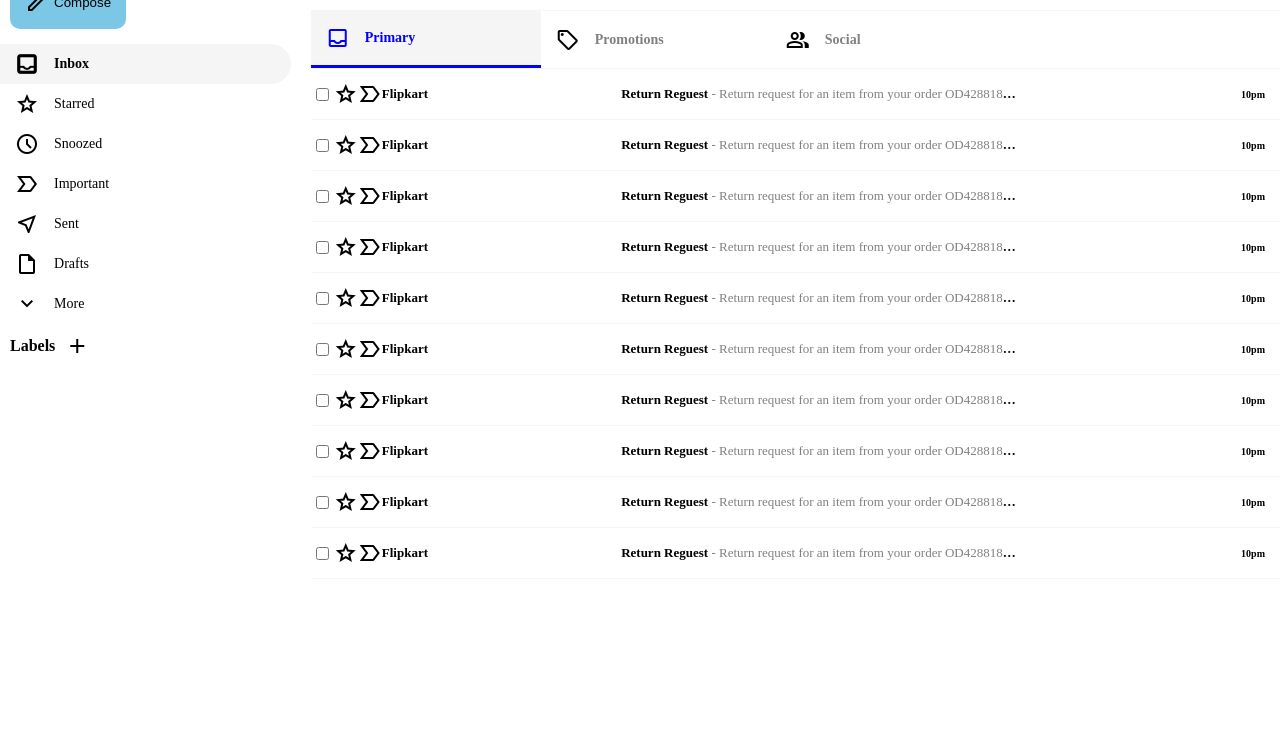
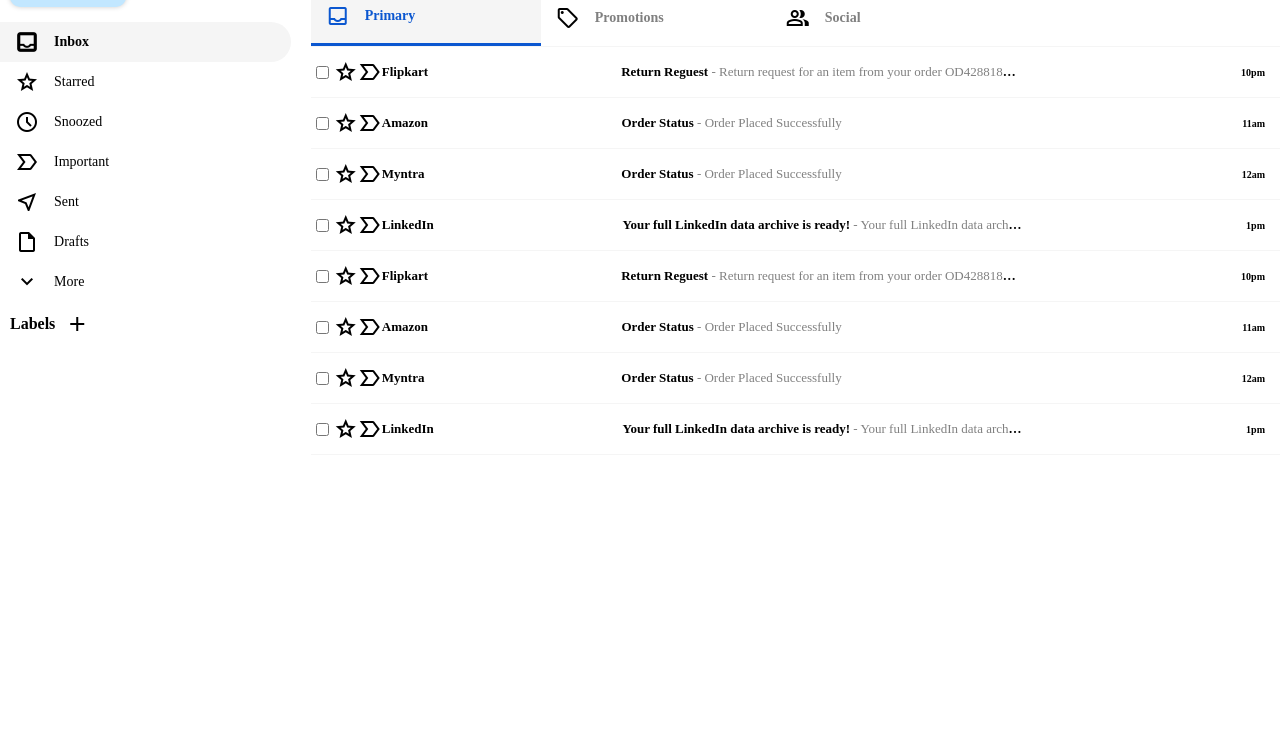
Before and after one commit to sulemankhan1803/Gmail-Clone, a plain HTML site: page index.html in a window 1280 px wide. Shown: the part 129-870 px from the top of the page. Drawn offline with nearby package versions, Linux system fonts and the light colour scheme.

Commit message:
Add files via upload

```diff
--- a/index.html
+++ b/index.html
@@ -36,7 +36,6 @@
         <!-- Search Icon -->
         <span class="material-symbols-outlined"> search </span>
         <input type="text" placeholder="Search mail" />
-
       </div>
 
       <div class="headerRight">
@@ -50,11 +49,12 @@
 
     <!-- Main Body -->
     <div class="main-body">
-
       <!-- Sidebar Starts -->
       <div class="sidebar">
-          <button class="sidebar-compose"><span class="material-symbols-outlined">
-            edit</span>Compose</button>
+        <button class="sidebar-compose">
+          <span class="material-symbols-outlined">edit</span>
+          Compose
+        </button>
 
         <!-- Inbox -->
         <div class="sidebarOption sidebarOption-active">
@@ -91,11 +91,10 @@
           <span class="material-symbols-outlined">note</span>
           <h3>Drafts</h3>
         </div>
+
         <!-- More -->
         <div class="sidebarOption">
-            <span class="material-symbols-outlined">
-                expand_more
-                </span>
+          <span class="material-symbols-outlined">expand_more</span>
           <h3>More</h3>
         </div>
 
@@ -113,77 +112,62 @@
       <div class="emailList">
         <!-- Settings Starts -->
         <div class="emailList-settings">
-
           <div class="emailList-settingsLeft">
             <input type="checkbox" />
+            <span class="material-symbols-outlined">arrow_drop_down</span>
+            <span class="material-symbols-outlined">refresh</span>
+            <span class="material-symbols-outlined">more_vert</span>
+          </div>
 
-                <span class="material-symbols-outlined">
-                    arrow_drop_down
-                    </span>
-                    <span class="material-symbols-outlined">
-                        refresh
-                        </span>
-                        <span class="material-symbols-outlined">
-                            more_vert
-                            </span>
-              </div>
           <div class="emailList-settingsRight">
-                <span class="material-symbols-outlined">
-                    chevron_left</span>
-                    <span class="material-symbols-outlined">
-                        chevron_right
-                        </span>
+            <span class="material-symbols-outlined">chevron_left</span>
+            <span class="material-symbols-outlined">chevron_right</span>
           </div>
         </div>
         <!-- Settings Ends -->
 
         <!-- Section Starts -->
         <div class="emailList-sections">
-
+          <!-- Inbox -->
           <div class="section section-selected">
-                <span class="material-symbols-outlined">
-                    inbox
-                    </span>
+            <span class="material-symbols-outlined">inbox</span>
             <h4>Primary</h4>
           </div>
 
+          <!-- Promotions -->
           <div class="section">
-                <span class="material-symbols-outlined">
-                    sell
-                    </span>
+            <span class="material-symbols-outlined">sell</span>
             <h4>Promotions</h4>
           </div>
 
+          <!-- Social -->
           <div class="section">
-                <span class="material-symbols-outlined">
-                    group
-                    </span>
+            <span class="material-symbols-outlined">group</span>
             <h4>Social</h4>
           </div>
-
         </div>
         <!-- Section Ends -->
 
         <!-- Email List rows starts -->
         <div class="emailList__list">
-
           <!-- Email Row Starts -->
           <div class="emailRow">
             <div class="emailRow__options">
               <input type="checkbox" name="" id="" />
               <span class="material-symbols-outlined">star</span>
-                <span class="material-symbols-outlined">label_important
-                  </span>
+              <span class="material-symbols-outlined">label_important</span>
             </div>
             <h3 class="emailRow__title">Flipkart</h3>
 
             <div class="emailRow__message">
               <h4>
                 Return Reguest
-                <span class="emailRow__description"> - Return request for an item from your order OD428818925581112100 has been accepted </span>
+                <span class="emailRow__description">
+                  - Return request for an item from your order
+                  OD428818925581112100 has been accepted
+                </span>
               </h4>
             </div>
-
             <p class="emailRow__time">10pm</p>
           </div>
           <!-- Email Row Ends -->
@@ -192,23 +176,83 @@
           <div class="emailRow">
             <div class="emailRow__options">
               <input type="checkbox" name="" id="" />
-              <span class="material-symbols-outlined">
-                star
+              <span class="material-symbols-outlined">star</span>
+              <span class="material-symbols-outlined">label_important</span>
+            </div>
+            <h3 class="emailRow__title">Amazon</h3>
+
+            <div class="emailRow__message">
+              <h4>
+                Order Status
+                <span class="emailRow__description">
+                  - Order Placed Successfully
                 </span>
+              </h4>
+            </div>
+            <p class="emailRow__time">11am</p>
+          </div>
+          <!-- Email Row Ends -->
 
-                <span class="material-symbols-outlined">
-                    label_important
+          <!-- Email Row Starts -->
+          <div class="emailRow">
+            <div class="emailRow__options">
+              <input type="checkbox" name="" id="" />
+              <span class="material-symbols-outlined">star</span>
+              <span class="material-symbols-outlined">label_important</span>
+            </div>
+            <h3 class="emailRow__title">Myntra</h3>
+
+            <div class="emailRow__message">
+              <h4>
+                Order Status
+                <span class="emailRow__description">
+                  - Order Placed Successfully
                 </span>
+              </h4>
+            </div>
+            <p class="emailRow__time">12am</p>
+          </div>
+          <!-- Email Row Ends -->
+
+          <!-- Email Row Starts -->
+          <div class="emailRow">
+            <div class="emailRow__options">
+              <input type="checkbox" name="" id="" />
+              <span class="material-symbols-outlined">star</span>
+              <span class="material-symbols-outlined">label_important</span>
+            </div>
+            <h3 class="emailRow__title">LinkedIn</h3>
+
+            <div class="emailRow__message">
+              <h4>
+                Your full LinkedIn data archive is ready!
+                <span class="emailRow__description">
+                  - Your full LinkedIn data archive is ready!
+                </span>
+              </h4>
+            </div>
+            <p class="emailRow__time">1pm</p>
+          </div>
+          <!-- Email Row Ends -->
+
+          <!-- Email Row Starts -->
+          <div class="emailRow">
+            <div class="emailRow__options">
+              <input type="checkbox" name="" id="" />
+              <span class="material-symbols-outlined">star</span>
+              <span class="material-symbols-outlined">label_important</span>
             </div>
             <h3 class="emailRow__title">Flipkart</h3>
 
             <div class="emailRow__message">
               <h4>
                 Return Reguest
-                <span class="emailRow__description"> - Return request for an item from your order OD428818925581112100 has been accepted </span>
+                <span class="emailRow__description">
+                  - Return request for an item from your order
+                  OD428818925581112100 has been accepted
+                </span>
               </h4>
             </div>
-
             <p class="emailRow__time">10pm</p>
           </div>
           <!-- Email Row Ends -->
@@ -217,24 +261,20 @@
           <div class="emailRow">
             <div class="emailRow__options">
               <input type="checkbox" name="" id="" />
-              <span class="material-symbols-outlined">
-                star
-                </span>
-
-                <span class="material-symbols-outlined">
-                    label_important
-                    </span>
+              <span class="material-symbols-outlined">star</span>
+              <span class="material-symbols-outlined">label_important</span>
             </div>
-            <h3 class="emailRow__title">Flipkart</h3>
+            <h3 class="emailRow__title">Amazon</h3>
 
             <div class="emailRow__message">
               <h4>
-                Return Reguest
-                <span class="emailRow__description"> - Return request for an item from your order OD428818925581112100 has been accepted </span>
+                Order Status
+                <span class="emailRow__description">
+                  - Order Placed Successfully
+                </span>
               </h4>
             </div>
-
-            <p class="emailRow__time">10pm</p>
+            <p class="emailRow__time">11am</p>
           </div>
           <!-- Email Row Ends -->
 
@@ -242,24 +282,20 @@
           <div class="emailRow">
             <div class="emailRow__options">
               <input type="checkbox" name="" id="" />
-              <span class="material-symbols-outlined">
-                star
-                </span>
-
-                <span class="material-symbols-outlined">
-                    label_important
-                    </span>
+              <span class="material-symbols-outlined">star</span>
+              <span class="material-symbols-outlined">label_important</span>
             </div>
-            <h3 class="emailRow__title">Flipkart</h3>
+            <h3 class="emailRow__title">Myntra</h3>
 
             <div class="emailRow__message">
               <h4>
-                Return Reguest
-                <span class="emailRow__description"> - Return request for an item from your order OD428818925581112100 has been accepted </span>
+                Order Status
+                <span class="emailRow__description">
+                  - Order Placed Successfully
+                </span>
               </h4>
             </div>
-
-            <p class="emailRow__time">10pm</p>
+            <p class="emailRow__time">12am</p>
           </div>
           <!-- Email Row Ends -->
 
@@ -267,155 +303,26 @@
           <div class="emailRow">
             <div class="emailRow__options">
               <input type="checkbox" name="" id="" />
-              <span class="material-symbols-outlined">
-                star
-                </span>
-
-                <span class="material-symbols-outlined">
-                    label_important
-                    </span>
+              <span class="material-symbols-outlined">star</span>
+              <span class="material-symbols-outlined">label_important</span>
             </div>
-            <h3 class="emailRow__title">Flipkart</h3>
+            <h3 class="emailRow__title">LinkedIn</h3>
 
             <div class="emailRow__message">
               <h4>
-                Return Reguest
-                <span class="emailRow__description"> - Return request for an item from your order OD428818925581112100 has been accepted </span>
+                Your full LinkedIn data archive is ready!
+                <span class="emailRow__description">
+                  - Your full LinkedIn data archive is ready!
+                </span>
               </h4>
             </div>
-
-            <p class="emailRow__time">10pm</p>
+            <p class="emailRow__time">1pm</p>
           </div>
           <!-- Email Row Ends -->
-
-           <!-- Email Row Starts -->
-           <div class="emailRow">
-            <div class="emailRow__options">
-              <input type="checkbox" name="" id="" />
-              <span class="material-symbols-outlined">
-                star
-                </span>
-
-                <span class="material-symbols-outlined">
-                    label_important
-                    </span>
         </div>
-            <h3 class="emailRow__title">Flipkart</h3>
-
-            <div class="emailRow__message">
-              <h4>
-                Return Reguest
-                <span class="emailRow__description"> - Return request for an item from your order OD428818925581112100 has been accepted </span>
-              </h4>
+        <!-- Email list ends -->
       </div>
-
-            <p class="emailRow__time">10pm</p>
     </div>
-          <!-- Email Row Ends -->
-
-           <!-- Email Row Starts -->
-           <div class="emailRow">
-            <div class="emailRow__options">
-              <input type="checkbox" name="" id="" />
-              <span class="material-symbols-outlined">
-                star
-                </span>
-
-                <span class="material-symbols-outlined">
-                    label_important
-                    </span>
-            </div>
-            <h3 class="emailRow__title">Flipkart</h3>
-
-            <div class="emailRow__message">
-              <h4>
-                Return Reguest
-                <span class="emailRow__description"> - Return request for an item from your order OD428818925581112100 has been accepted </span>
-              </h4>
-            </div>
-
-            <p class="emailRow__time">10pm</p>
-          </div>
-          <!-- Email Row Ends -->
-
-           <!-- Email Row Starts -->
-           <div class="emailRow">
-            <div class="emailRow__options">
-              <input type="checkbox" name="" id="" />
-              <span class="material-symbols-outlined">
-                star
-                </span>
-
-                <span class="material-symbols-outlined">
-                    label_important
-                    </span>
-            </div>
-            <h3 class="emailRow__title">Flipkart</h3>
-
-            <div class="emailRow__message">
-              <h4>
-                Return Reguest
-                <span class="emailRow__description"> - Return request for an item from your order OD428818925581112100 has been accepted </span>
-              </h4>
-            </div>
-
-            <p class="emailRow__time">10pm</p>
-          </div>
-          <!-- Email Row Ends -->
-           <!-- Email Row Starts -->
-           <div class="emailRow">
-            <div class="emailRow__options">
-              <input type="checkbox" name="" id="" />
-              <span class="material-symbols-outlined">
-                star
-                </span>
-
-                <span class="material-symbols-outlined">
-                    label_important
-                    </span>
-            </div>
-            <h3 class="emailRow__title">Flipkart</h3>
-
-            <div class="emailRow__message">
-              <h4>
-                Return Reguest
-                <span class="emailRow__description"> - Return request for an item from your order OD428818925581112100 has been accepted </span>
-              </h4>
-            </div>
-
-            <p class="emailRow__time">10pm</p>
-          </div>
-          <!-- Email Row Ends -->
-
-           <!-- Email Row Starts -->
-           <div class="emailRow">
-            <div class="emailRow__options">
-              <input type="checkbox" name="" id="" />
-              <span class="material-symbols-outlined">
-                star
-                </span>
-
-                <span class="material-symbols-outlined">
-                    label_important
-                    </span>
-            </div>
-            <h3 class="emailRow__title">Flipkart</h3>
-
-            <div class="emailRow__message">
-              <h4>
-                Return Reguest
-                <span class="emailRow__description"> - Return request for an item from your order OD428818925581112100 has been accepted </span>
-              </h4>
-            </div>
-
-            <p class="emailRow__time">10pm</p>
-          </div>
-          <!-- Email Row Ends -->
-
-
-
-        <!-- Email list ends -->
     <!-- Main Body ends -->
-
   </body>
 </html>
--- a/style.css
+++ b/style.css
@@ -28,26 +28,26 @@
     cursor: pointer;
 }
 
+.material-symbols-outlined {
+    color: black;
+}
+
 .headerMiddle {
   display: flex;
   flex: 0.7;
   align-items: center;
-    background-color: whitesmoke;
-    padding: 10px;
-    border-radius: 50px;
-    margin: 0 10px; /* Add margin for spacing */
-}
-
-.material-symbols-outlined {
-    color: black;
+  background-color: #f1f3f4;
+  border-radius: 20px;
+  padding: 5px 10px;
+  margin: 0 20px;
 }
 
 .headerMiddle input {
   border: none;
   width: 100%;
-    padding: 10px;
+  padding: 5px;
   outline: none;
-    font-size: medium;
+  font-size: 14px;
   background-color: transparent;
 }
 
@@ -77,14 +77,22 @@
     color: black;
     padding: 15px;
     border-radius: 10px;
-    background-color: #7cc6e6;
+    background-color: rgb(194, 231, 255);
     display: flex;
     align-items: center;
     cursor: pointer;
     outline: none;
     border: none;
+    box-shadow: 0 0 5px 0 #ccc;
 
   }
+
+
+
+
+
+
+
 
   .sidebar-compose span {
     margin-right: 5px;
@@ -202,12 +210,12 @@
   .section-selected {
     background-color: whitesmoke;
     border-width: 3px;
-    color: blue;
-    border-bottom: 3px solid blue;
+    color: rgb(11, 87, 208);
+    border-bottom: 3px solid rgb(11, 87, 208);
   }
 
   .section-selected .material-symbols-outlined {
-    color: blue;
+    color: rgb(11, 87, 208);
   }
 
   .section:hover {
```
Lines whose indentation alone changed are shown as unchanged.
